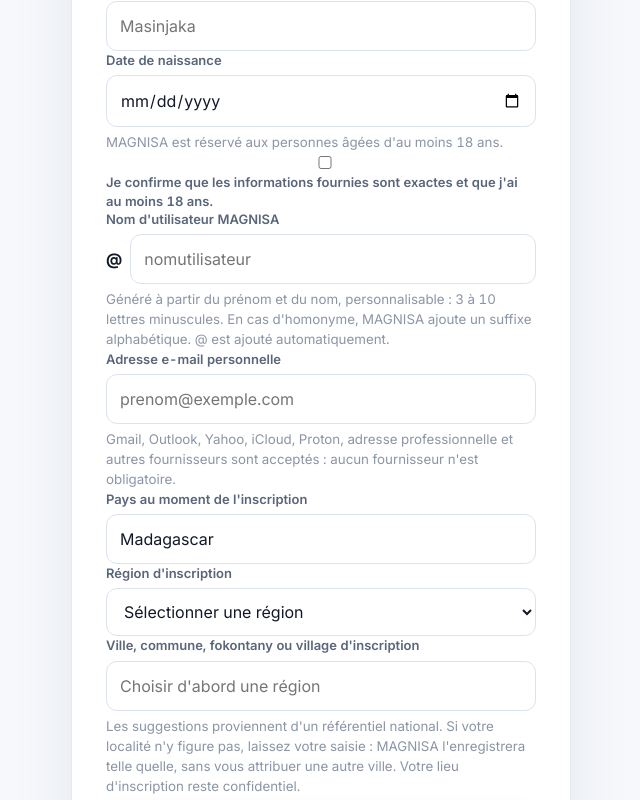
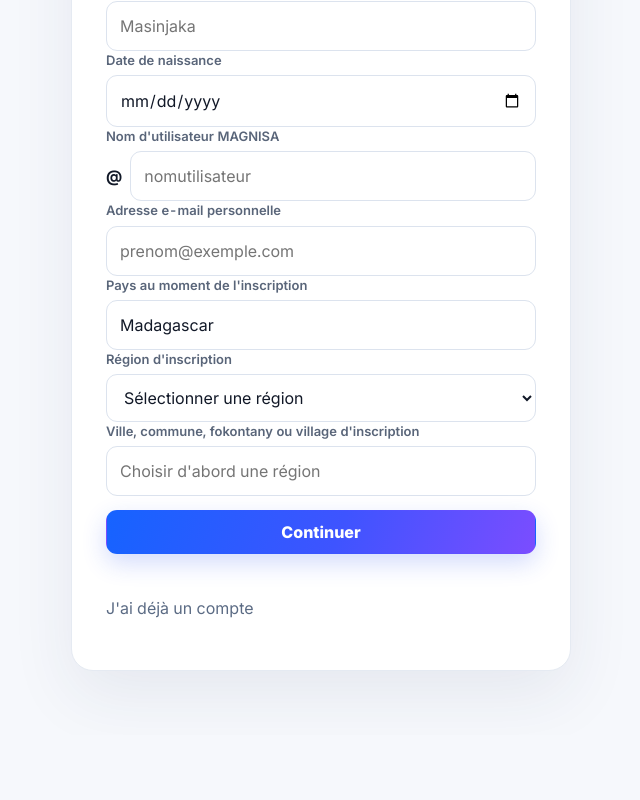
Before and after one commit to martinot-svg/MAGNISA, a Next.js app: page /signup in a window 1280 px wide. Shown: the part 460-1260 px from the top of the page, without its empty margins (319-959 px from the left). After the commit the page ends 1195 px from the top, so only its background shows below. Built offline with nearby package versions, Linux system fonts and the light colour scheme.

Commit message:
chore(signup): remove registration helper copy

```diff
--- a/src/app/signup/page.tsx
+++ b/src/app/signup/page.tsx
@@ -78,10 +78,6 @@ export default function Signup() {
         <div className="field">
           <label htmlFor="signup-birth-date">Date de naissance</label>
           <input id="signup-birth-date" name="birth_date" type="date" required max={new Date().toISOString().slice(0,10)} autoComplete="bday" />
-          <small>MAGNISA est réservé aux personnes âgées d'au moins 18 ans.</small>
-        </div>
-        <div className="field">
-          <label><input name="majority_confirmed" type="checkbox" value="true" required /> Je confirme que les informations fournies sont exactes et que j'ai au moins 18 ans.</label>
         </div>
         <div className="field">
           <label htmlFor="signup-username">Nom d'utilisateur MAGNISA</label>
@@ -97,14 +93,12 @@ export default function Signup() {
               }}
               style={{ width:"100%" }} />
           </div>
-          <small id="username-help">Généré à partir du prénom et du nom, personnalisable : 3 à 10 lettres minuscules. En cas d'homonyme, MAGNISA ajoute un suffixe alphabétique. @ est ajouté automatiquement.</small>
           {customized && <button type="button" className="button" onClick={() => { setCustomized(false); setUsername(generateUsername(firstName,lastName)); }}>Reprendre le nom suggéré</button>}
         </div>
         <div className="field">
           <label htmlFor="signup-email">Adresse e-mail personnelle</label>
           <input id="signup-email" name="email" type="email" required autoComplete="email"
             placeholder="prenom@exemple.com" aria-describedby="signup-email-help" />
-          <small id="signup-email-help">Gmail, Outlook, Yahoo, iCloud, Proton, adresse professionnelle et autres fournisseurs sont acceptés : aucun fournisseur n'est obligatoire.</small>
         </div>
         <div className="field">
           <label htmlFor="signup-country">Pays au moment de l'inscription</label>
@@ -143,9 +137,6 @@ export default function Signup() {
               </span>
             </button>)}
           </div>}
-          <small id="signup-locality-help">Les suggestions proviennent d'un référentiel national. Si votre localité n'y figure pas,
-            laissez votre saisie : MAGNISA l'enregistrera telle quelle, sans vous attribuer une autre ville.
-            Votre lieu d'inscription reste confidentiel.</small>
         </div>
         </fieldset>
         <fieldset hidden={step !== 2} style={{border:0,padding:0,margin:0,minWidth:0}}>
```
